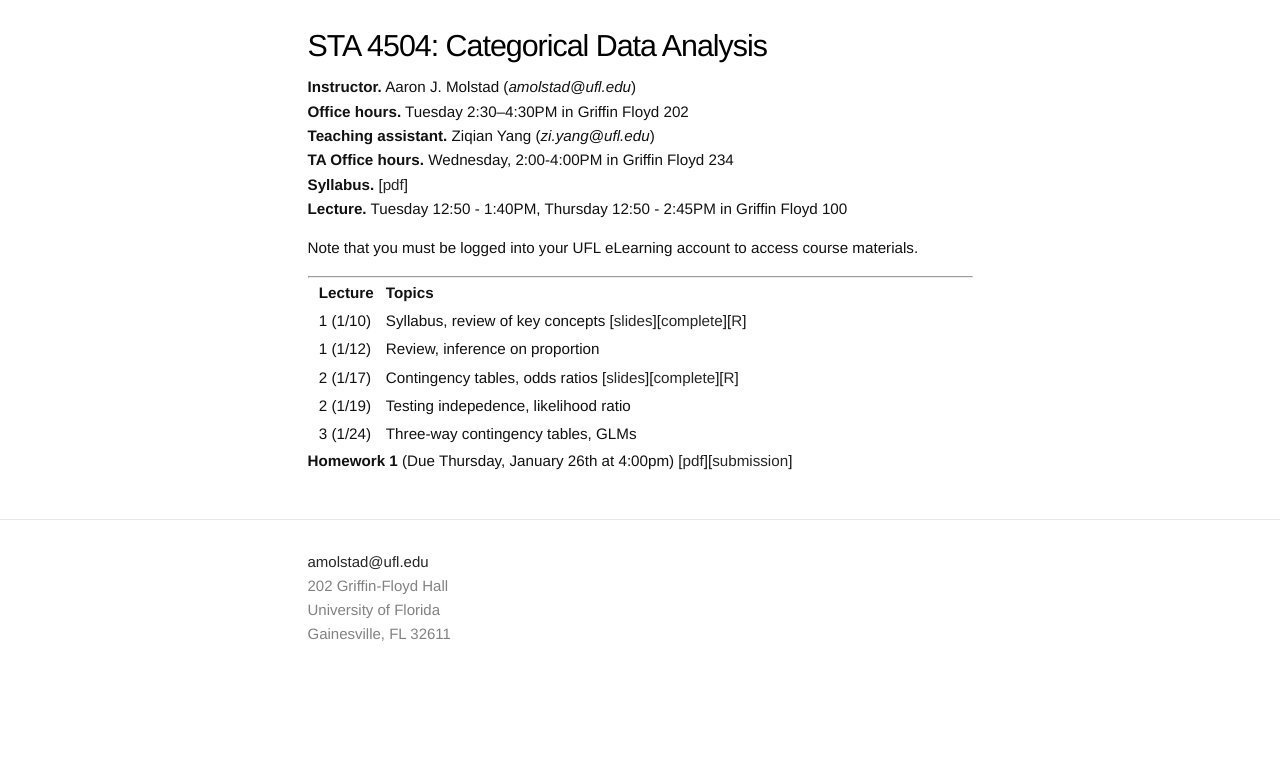
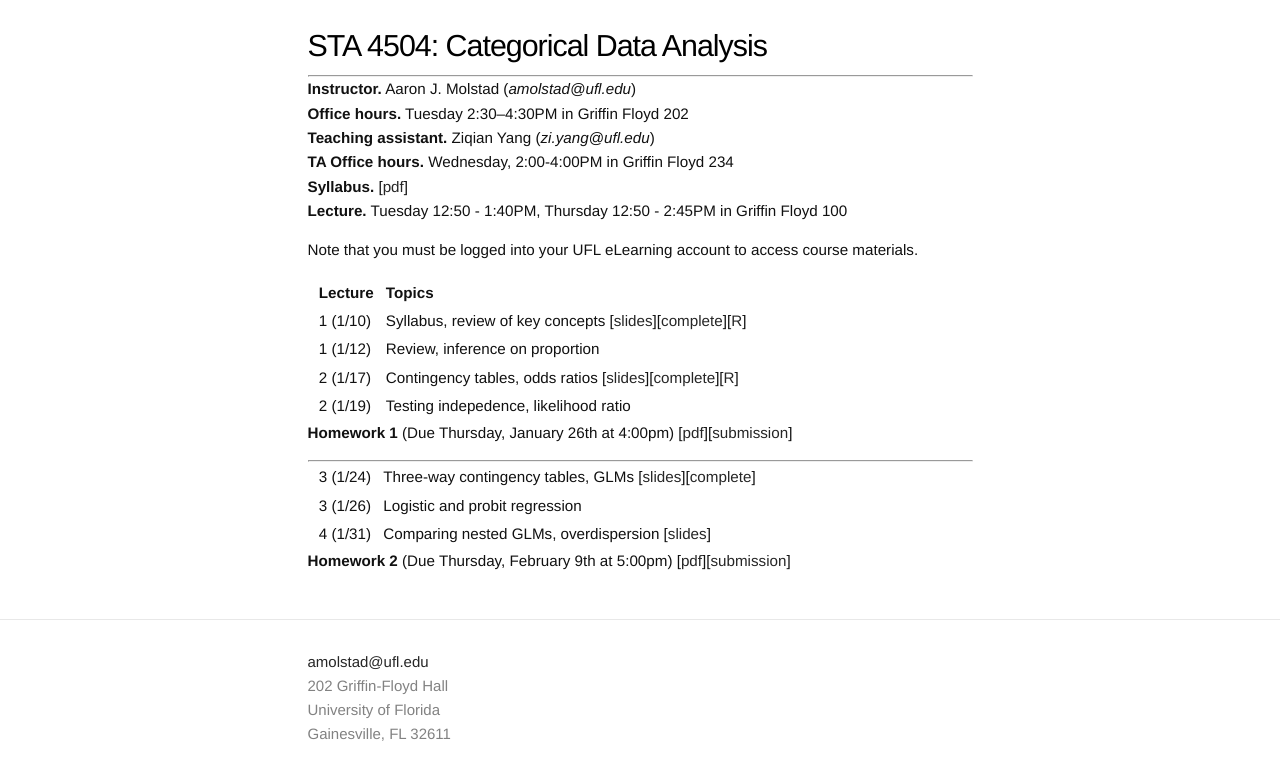
Before and after one commit to ajmolstad/ajmolstad.github.io, a Jekyll site: the page built from S23_STA4504.md, in a window 1280 px wide. Shown: the top 780 px of the page. Built offline with Jekyll 4.4.1, drawn with Linux system fonts in a browser that asks for light colours.

Commit message:
Update S23_STA4504.md

```diff
--- a/S23_STA4504.md
+++ b/S23_STA4504.md
@@ -5,6 +5,7 @@ permalink: /S23_STA4504/
 ---
 
 # STA 4504: Categorical Data Analysis
+---------------
 **Instructor.** Aaron J. Molstad (*amolstad@ufl.edu*)
 **Office hours.** Tuesday 2:30--4:30PM in Griffin Floyd 202
 **Teaching assistant.** Ziqian Yang (*zi.yang@ufl.edu*)
@@ -14,13 +15,21 @@ permalink: /S23_STA4504/
 
 Note that you must be logged into your UFL eLearning account to access course materials.
 
----------------
 
 ||  **Lecture** ||  **Topics** ||
 || 1 (1/10)  || Syllabus, review of key concepts [[slides](https://ufl.instructure.com/files/75234905/download?download_frd=1)][[complete](https://ufl.instructure.com/files/75314644/download?download_frd=1)][[R](https://ufl.instructure.com/files/75239567/download?download_frd=1)] ||
 || 1 (1/12)  || Review, inference on proportion  ||
 || 2 (1/17)  || Contingency tables, odds ratios [[slides](https://ufl.instructure.com/files/75234900/download?download_frd=1)][[complete](https://ufl.instructure.com/files/75466701/download?download_frd=1)][[R](https://ufl.instructure.com/files/75381115/download?download_frd=1)] ||
 || 2 (1/19) ||  Testing indepedence, likelihood ratio ||
-|| 3 (1/24) || Three-way contingency tables, GLMs ||
 
 **Homework 1** (Due Thursday, January 26th at 4:00pm) [[pdf](https://ufl.instructure.com/files/75314653/download?download_frd=1)][[submission](https://ufl.instructure.com/courses/473412/assignments/5567481)]
+
+-----------------------------
+
+|| 3 (1/24) || Three-way contingency tables, GLMs [[slides](https://ufl.instructure.com/files/75483851/download?download_frd=1)][[complete](https://ufl.instructure.com/files/75671223/download?download_frd=1)] ||
+|| 3 (1/26) || Logistic and probit regression  ||
+|| 4 (1/31) || Comparing nested GLMs, overdispersion [[slides](https://ufl.instructure.com/files/75612278/download?download_frd=1)] ||
+
+
+**Homework 2** (Due Thursday, February 9th at 5:00pm) [[pdf](
+https://ufl.instructure.com/files/75670901/download?download_frd=1)][[submission](https://ufl.instructure.com/courses/473412/assignments/5574820)]
```
